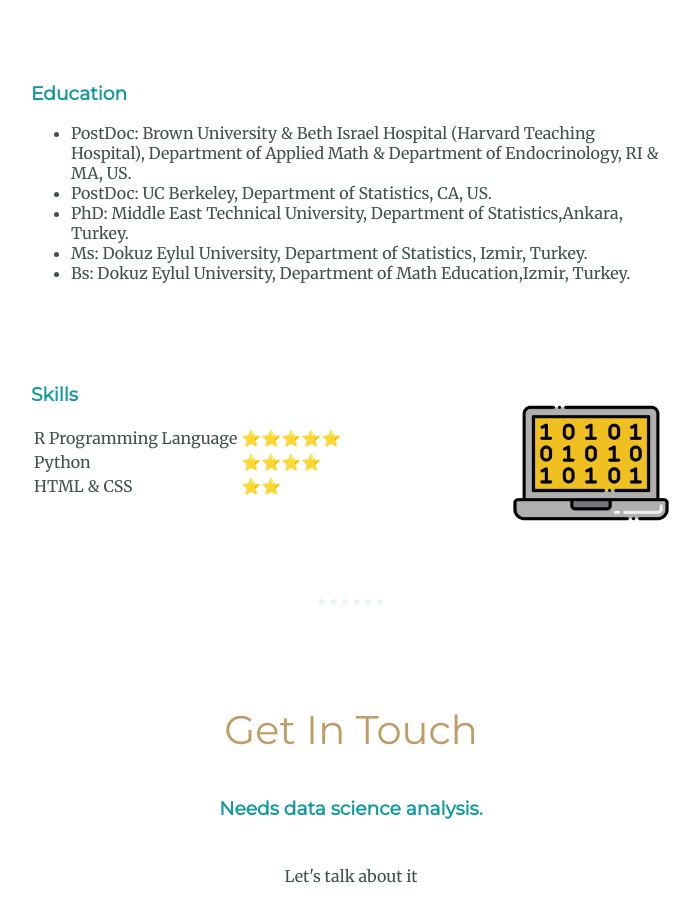
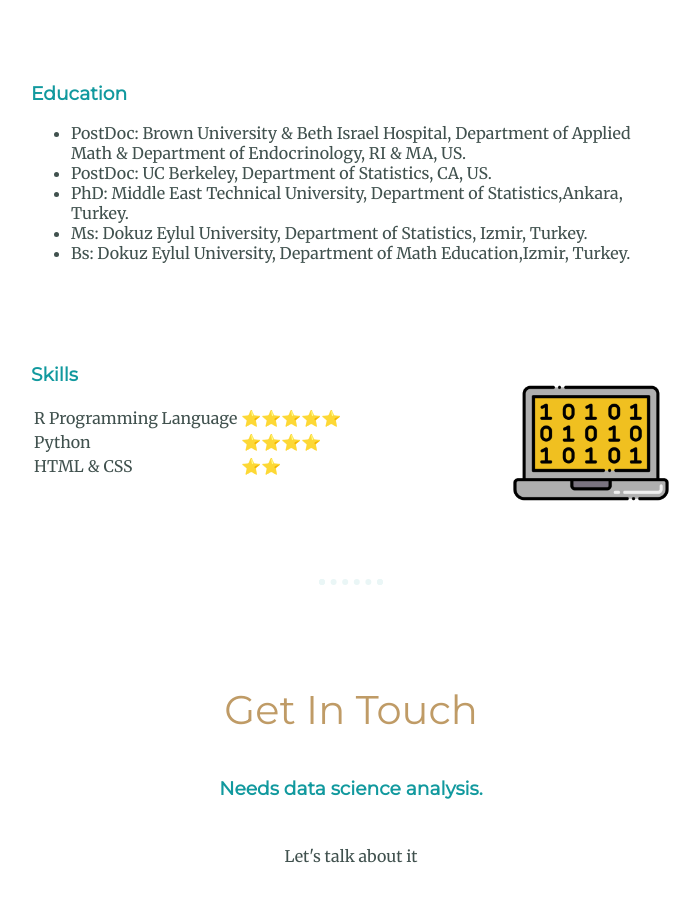
Before and after one commit to melihagraz/cv, a plain HTML site: page index.html in a window 1280 px wide. Shown: the part 1560-2479 px from the top of the page, without its empty margins (289-989 px from the left). Drawn offline with Linux system fonts and the light colour scheme.

Commit message:
Update index.html

```diff
--- a/index.html
+++ b/index.html
@@ -35,7 +35,7 @@
 
         <h3>Education</h3>
         <ul>
-  <li> PostDoc: Brown University & Beth Israel Hospital (Harvard Teaching Hospital), Department of Applied Math & Department of Endocrinology, RI & MA, US. </li>
+  <li> PostDoc: Brown University & Beth Israel Hospital, Department of Applied Math & Department of Endocrinology, RI & MA, US. </li>
   <li> PostDoc: UC Berkeley, Department of Statistics, CA, US. </li>
   <li> PhD: Middle East Technical University, Department of Statistics,Ankara, Turkey. </li>
   <li> Ms: Dokuz Eylul University, Department of Statistics, Izmir, Turkey. </li>
```
